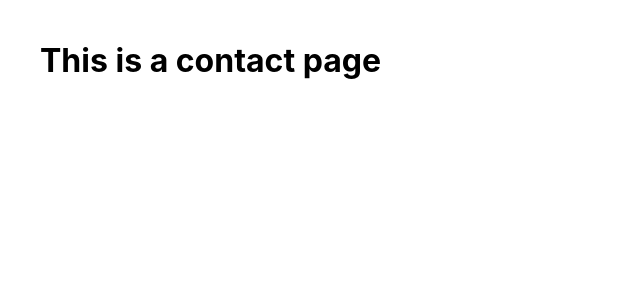
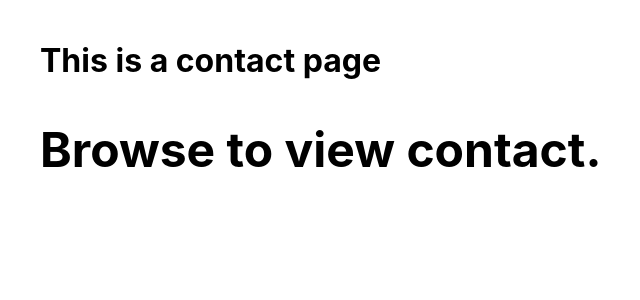
Before and after one commit to gorakhjoshi/nextApp, a Next.js app: page /contact in a window 1280 px wide. Shown: the top 300 px of the page, without its empty margins (0-640 px from the left). Built offline with nearby package versions, Linux system fonts and the light colour scheme.

Commit message:
contact page is updated

```diff
--- a/pages/contact.js
+++ b/pages/contact.js
@@ -1,7 +1,12 @@
 import React from "react";
 
 function Contact() {
-  return <h1>This is a contact page</h1>;
+  return (
+    <h1>
+      This is a contact page
+      <h2>Browse to view contact.</h2>
+    </h1>
+  );
 }
 
 export default Contact;
```
